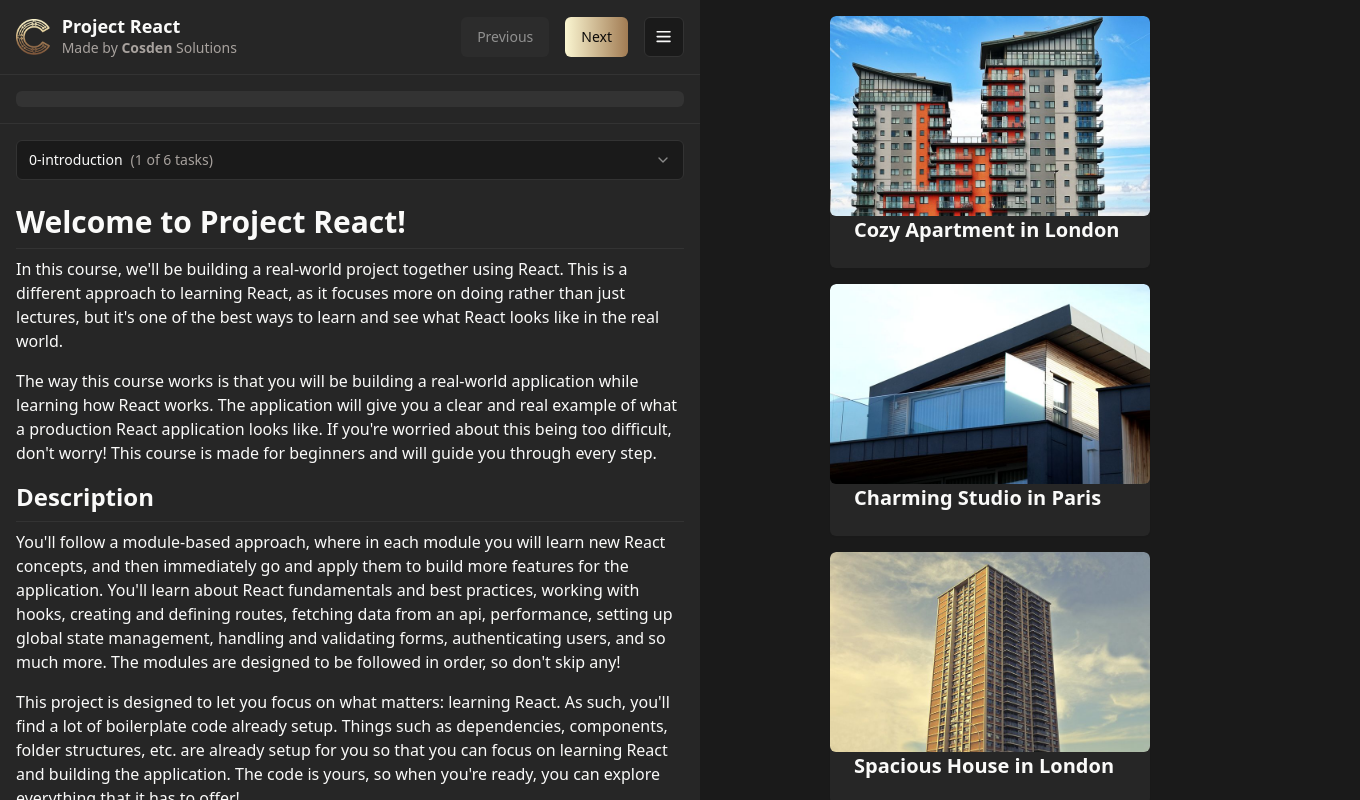
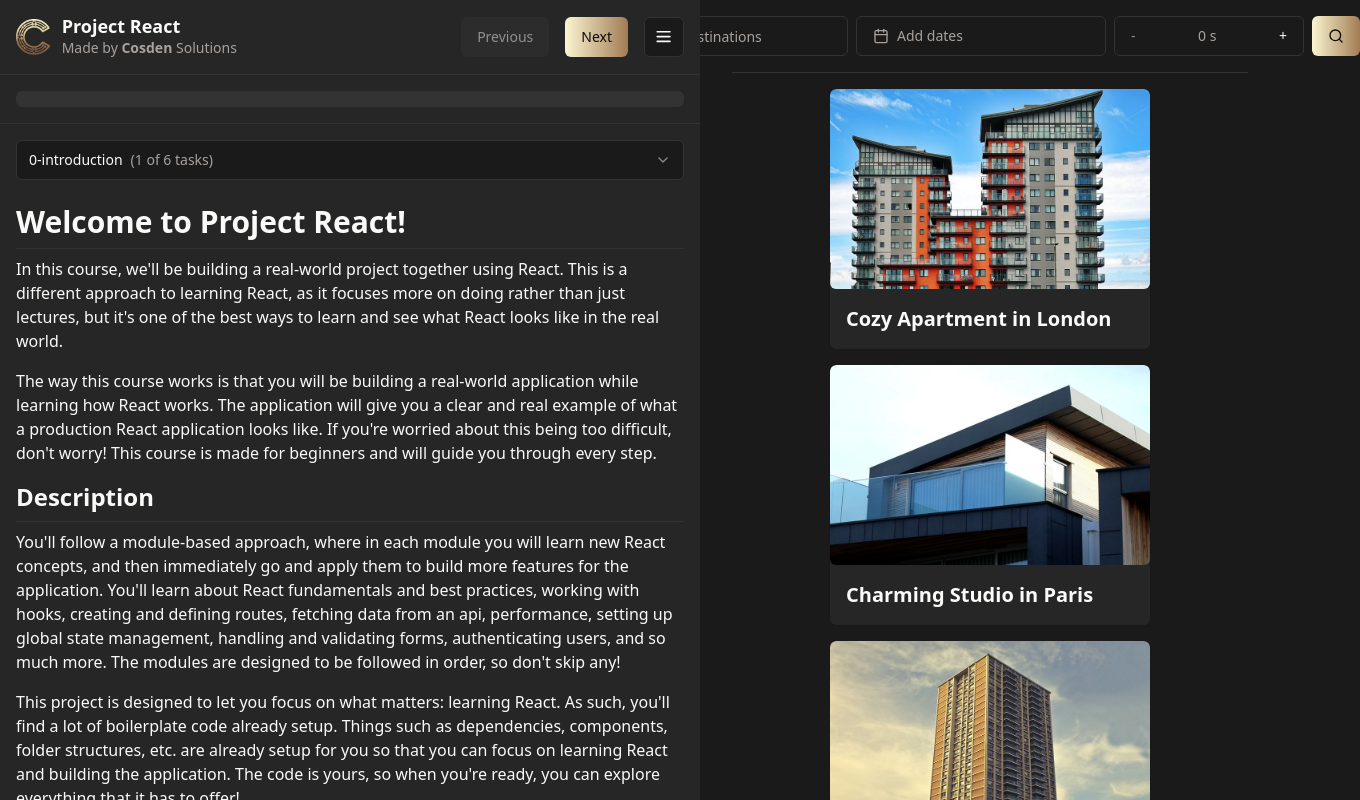
Before and after one commit to itzaur/project-react, a React (Vite) app: page / in a window 1280 px wide. Shown: the top 800 px of the page, 1360 px wide, since content can reach past the window. Built offline with nearby package versions, Linux system fonts and the light colour scheme.

Commit message:
feat: add ListingFilters to HomePage

```diff
--- a/src/components/Devbar/Module2.jsx
+++ b/src/components/Devbar/Module2.jsx
@@ -332,7 +332,7 @@ export const Step4 = () => {
         pass to <code>ListingFilters</code>, and then we'll need a{' '}
         <code>handleSubmit</code> function that the <code>ListingFilters</code>{' '}
         will call when the <code>Button</code> is pressed. The{' '}
-        <code>handleSubmit</code> function will then call the the{' '}
+        <code>handleSubmit</code> function will then call the{' '}
         <code>onChange</code> callback.
       </p>
       <p>
--- a/src/components/ListingCard.jsx
+++ b/src/components/ListingCard.jsx
@@ -9,7 +9,7 @@ const ListingCard = ({ listing }) => {
         src={getImageUrl(listing.images[0])}
         alt={listing.name}
       />
-      <CardContent>
+      <CardContent className='p-4'>
         <h2 className='mb-0 text-xl font-semibold'>{listing.name}</h2>
       </CardContent>
     </Card>
--- /dev/null
+++ b/src/components/ListingFilters.jsx
@@ -0,0 +1,37 @@
+import { Search } from 'lucide-react';
+import { useState } from 'react';
+
+import { Button, DateRangePicker, Input, Stepper } from '@/components/ui';
+
+const ListingFilters = ({ onChange }) => {
+  const [dates, setDates] = useState();
+  const [search, setSearch] = useState('');
+  const [guests, setGuests] = useState(0);
+
+  const handleSubmit = () => {
+    onChange({ dates, guests, search });
+  };
+
+  return (
+    <div className='flex flex-row items-center justify-center gap-2'>
+      <Input
+        className='w-[400px]'
+        placeholder='Search destinations'
+        value={search}
+        onChange={(e) => setSearch(e.target.value)}
+      />
+      <DateRangePicker
+        placeholder='Add dates'
+        value={dates}
+        minDate={new Date()}
+        onChange={setDates}
+      />
+      <Stepper value={guests} onChange={setGuests} />
+      <Button onClick={handleSubmit}>
+        <Search className='h-4 w-4' />
+      </Button>
+    </div>
+  );
+};
+
+export default ListingFilters;
--- a/src/pages/HomePage.jsx
+++ b/src/pages/HomePage.jsx
@@ -1,9 +1,52 @@
-import { listings } from '@/api/data/listings';
+import { useState } from 'react';
+
+import {
+  isListingAvailable,
+  listings as staticListings,
+} from '@/api/data/listings';
+import ListingFilters from '@/components/ListingFilters';
 import ListingList from '@/components/ListingList.jsx';
+import { Separator } from '@/components/ui';
 
 const HomePage = () => {
+  const [listings, setListings] = useState(staticListings);
+
+  const handleFilters = (filters) => {
+    const { dates, guests, search } = filters;
+
+    // Resets filters by using static listings
+    let filteredListings = staticListings;
+
+    // Handles date range
+    if (dates) {
+      filteredListings = filteredListings.filter((listing) =>
+        isListingAvailable(listing, dates),
+      );
+    }
+
+    // Handles guests
+    if (guests) {
+      filteredListings = filteredListings.filter(
+        (listing) => guests <= listing.maxGuests,
+      );
+    }
+
+    // Handles search
+    if (search) {
+      filteredListings = filteredListings.filter((listing) =>
+        listing.name.toLowerCase().includes(search.toLowerCase()),
+      );
+    }
+
+    setListings(filteredListings);
+  };
+
   return (
     <div className='container py-4'>
+      <div className='mb-4'>
+        <ListingFilters onChange={handleFilters} />
+        <Separator className='my-4' />
+      </div>
       <ListingList listings={listings} />
     </div>
   );
```
